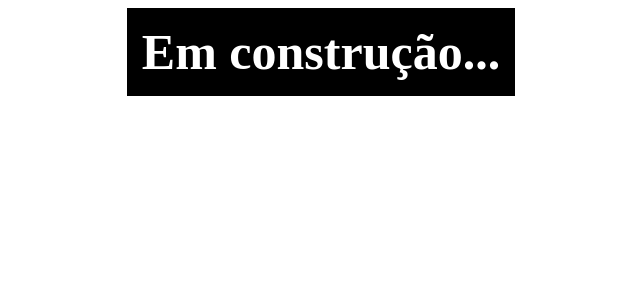
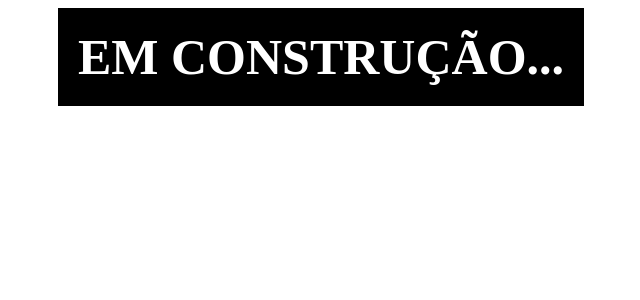
Before and after one commit to RamonFossa/clone-tabnews, a Next.js app: page /Developing in a window 1280 px wide. Shown: the top 300 px of the page, without its empty margins (319-959 px from the left). Built offline with nearby package versions, Linux system fonts and the light colour scheme.

Commit message:
feat: Alterando texto da pagina `Em construçao`

```diff
--- a/pages/Developing/index.js
+++ b/pages/Developing/index.js
@@ -13,7 +13,7 @@ export default function Developing() {
           backgroundColor: "black",
           justifyContent: "center",
           alignItems: "center",
-          padding: 15,
+          padding: 20,
         }}
       >
         <text
@@ -24,7 +24,7 @@ export default function Developing() {
             fontWeight: "bold",
           }}
         >
-          Em construção...
+          EM CONSTRUÇÃO...
         </text>
       </div>
     </div>
```
